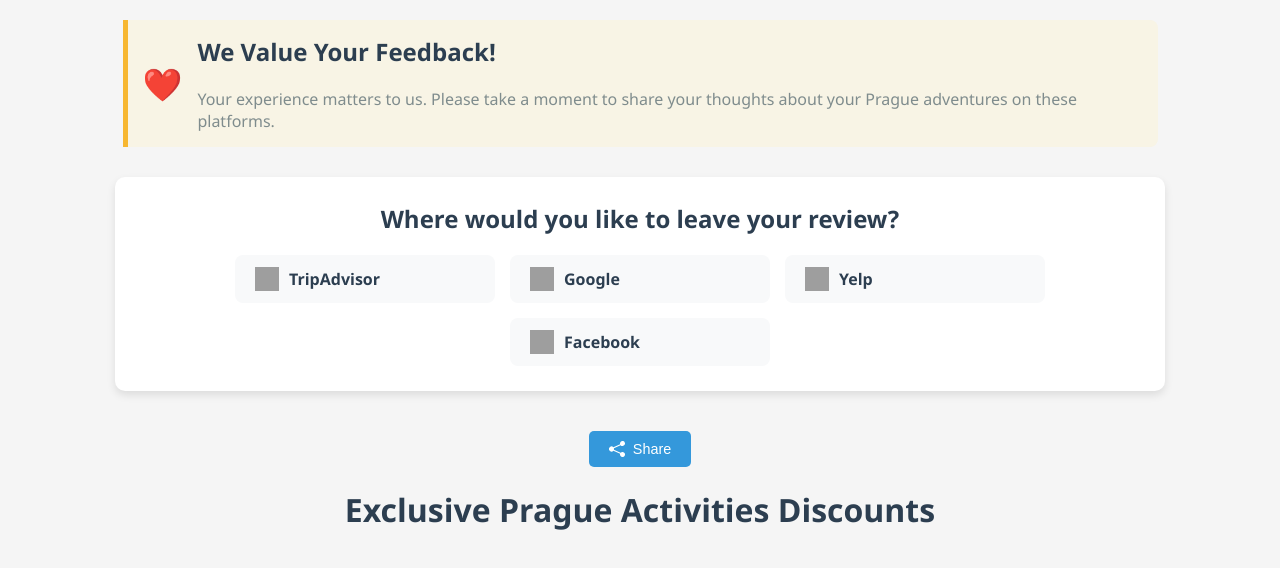
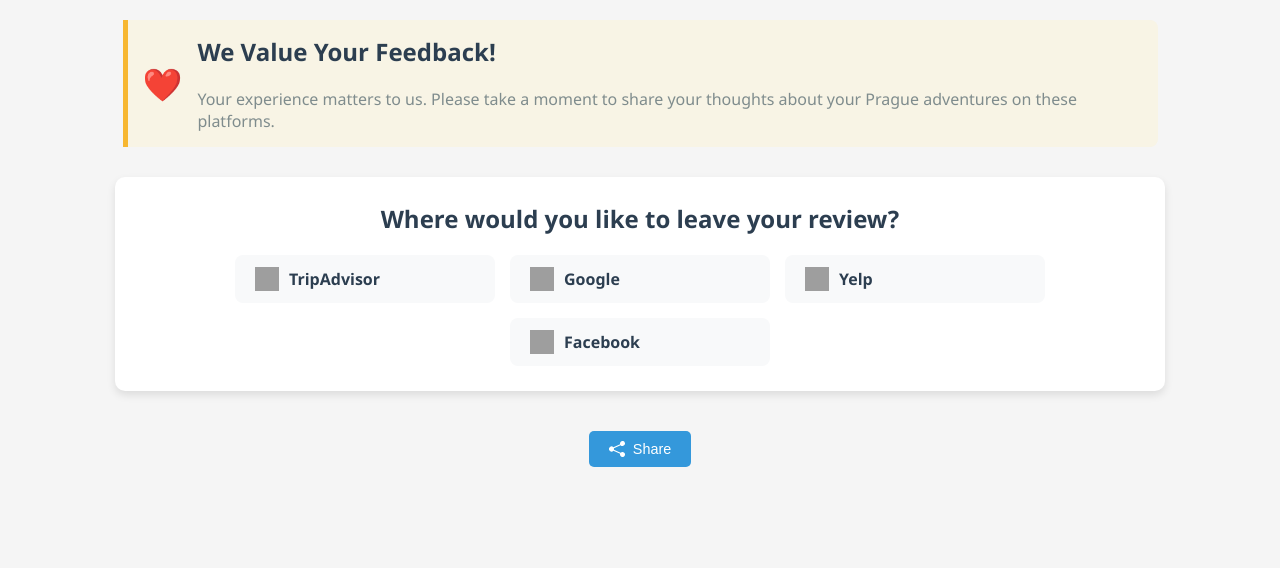
Before and after one commit to UKashNK/affiliate_pages, a plain HTML site: page reviews.html in a window 1280 px wide. Drawn offline with nearby package versions, Linux system fonts and the light colour scheme; grey boxes are pictures that could not be loaded.

Commit message:
fixing reviews page

```diff
--- a/reviews.html
+++ b/reviews.html
@@ -362,8 +362,6 @@
         </button>
     </div>
 
-    <h1>Exclusive Prague Activities Discounts</h1>
-
 
     <script>
         // Share functionality
```
